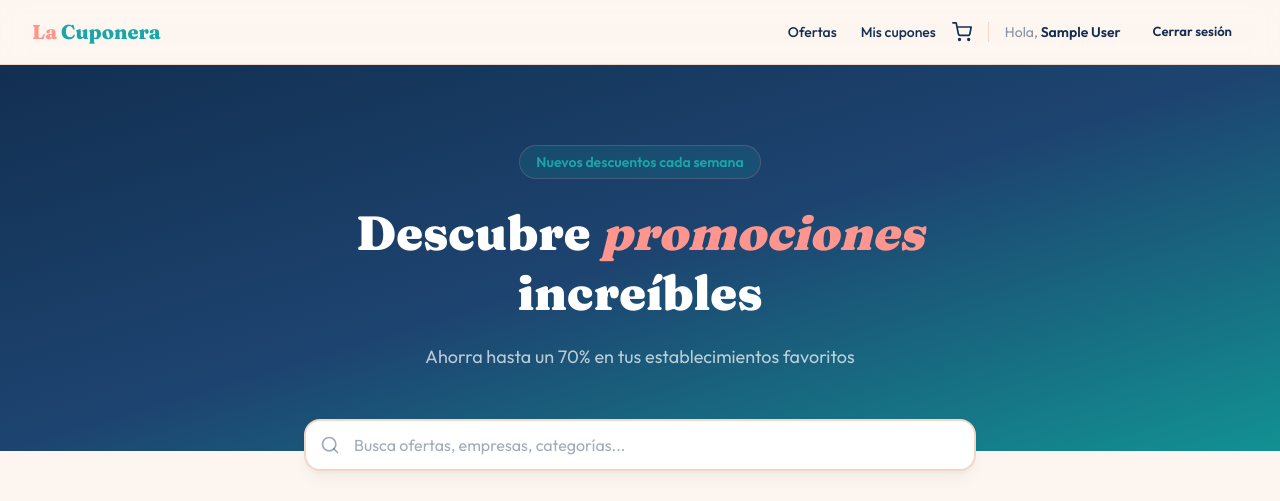
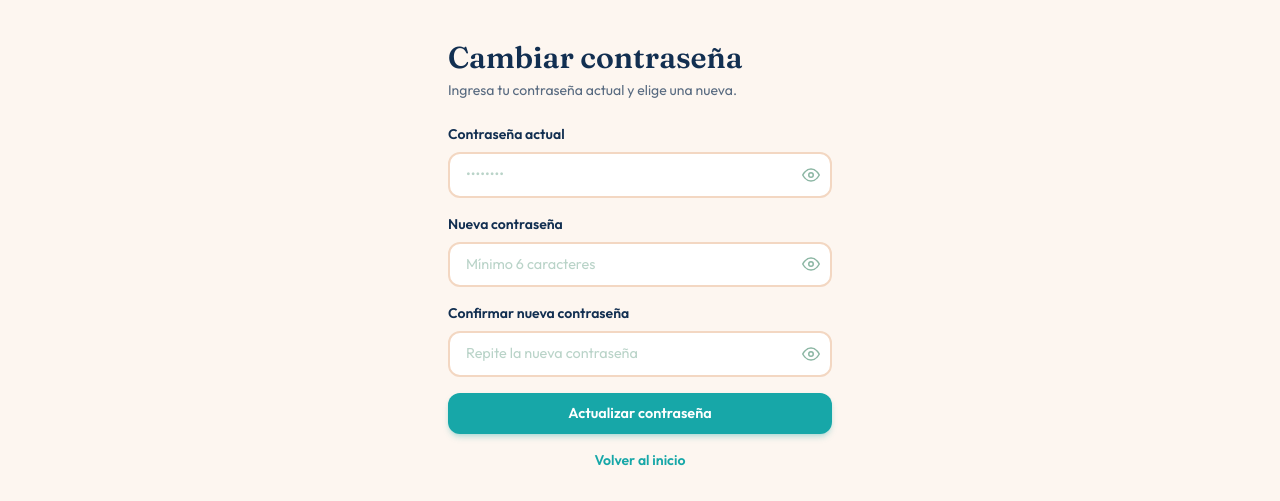
Before and after one commit to dnicolec/ProyectoDesarrolloWebII, a React (Vite) app: page /password in a window 1280 px wide. Before the commit this address led to /. Shown: the top 501 px of the page. Built offline with nearby package versions, Linux system fonts and the light colour scheme; no server answers; the database is empty; sample sign-in values are in the browser's storage.

Commit message:
feat(auth): update access

```diff
--- a/src/App.jsx
+++ b/src/App.jsx
@@ -83,6 +83,8 @@ function App() {
 
           <Route path="/verify" element={<VerifyPage />} />
 
+          <Route path="/password" element={<PasswordPage />} />
+
           {/* Rutas del panel administrador */}
           <Route
             path="/admin"
@@ -120,7 +122,7 @@ function App() {
             <Route
               path="/my-coupons"
               element={
-                <RoleRoute allowedRoles={[ROLES.CLIENTE]}>
+                <RoleRoute allowedRoles={[ROLES.CLIENTE]} showAccessDenied>
                   <MyCouponsPage user={user} />
                 </RoleRoute>
               }
@@ -128,7 +130,7 @@ function App() {
             <Route
               path="/my-coupons/:id"
               element={
-                <RoleRoute allowedRoles={[ROLES.CLIENTE]}>
+                <RoleRoute allowedRoles={[ROLES.CLIENTE]} showAccessDenied>
                   <CouponDetailPage user={user} />
                 </RoleRoute>
               }
@@ -149,14 +151,6 @@ function App() {
                 </RoleRoute>
               }
             />
-            <Route
-              path="/password"
-              element={
-                <RoleRoute allowedRoles={[ROLES.CLIENTE, ROLES.ADMIN_CUPONERA, ROLES.ADMIN_EMPRESA, ROLES.EMPLEADO]}>
-                <PasswordPage />
-                </RoleRoute>
-              }
-            />
           </Route>
         </Routes>
       </BrowserRouter>
--- a/src/pages/auth/PasswordPage.jsx
+++ b/src/pages/auth/PasswordPage.jsx
@@ -1,7 +1,8 @@
 import { useState } from "react";
-import { Link } from "react-router-dom";
+import { Link, useNavigate } from "react-router-dom";
 import { useAuth } from "../../context/AuthContext";
 import { authService } from "../../services/authService";
+import { getRutaPorRol } from "../../helpers/roleHelper";
 import {
   EmailAuthProvider,
   reauthenticateWithCredential,
@@ -13,7 +14,8 @@ import Input from "../../components/ui/Input";
 import Alert from "../../components/ui/Alert";
 
 export default function PasswordPage() {
-  const { user } = useAuth();
+  const { user, role } = useAuth();
+  const navigate = useNavigate();
 
   // ---- Estado para usuario autenticado (cambiar contraseña) ----
   const [currentPassword, setCurrentPassword] = useState("");
@@ -61,10 +63,10 @@ export default function PasswordPage() {
       // Cambiar la contraseña
       await authService.changePassword(newPassword);
 
-      setMsg("¡Contraseña actualizada exitosamente!");
       setCurrentPassword("");
       setNewPassword("");
       setConfirmPassword("");
+      navigate(getRutaPorRol(role));
     } catch (e2) {
       if (
         e2?.code === "auth/wrong-password" ||
@@ -125,11 +127,6 @@ export default function PasswordPage() {
               {err}
             </Alert>
           )}
-          {msg && (
-            <Alert type="success" className="mt-4">
-              {msg}
-            </Alert>
-          )}
 
           <form onSubmit={handleChangePassword} className="mt-6 space-y-4">
             <div>
@@ -184,6 +181,16 @@ export default function PasswordPage() {
             >
               {loading ? "Actualizando..." : "Actualizar contraseña"}
             </Button>
+
+            <p className="text-center text-sm text-navy/60 mt-4">
+              <button
+                type="button"
+                onClick={() => navigate(getRutaPorRol(role))}
+                className="text-teal font-semibold hover:underline"
+              >
+                Volver al inicio
+              </button>
+            </p>
           </form>
         </>
       ) : (
--- a/src/routes/RoleRoute.jsx
+++ b/src/routes/RoleRoute.jsx
@@ -1,8 +1,31 @@
-import { Navigate, useLocation } from "react-router-dom";
+import { Navigate, useLocation, useNavigate } from "react-router-dom";
 import { useAuth } from "../context/AuthContext";
 import { getRutaPorRol } from "../helpers/roleHelper";
 
-export default function RoleRoute({ children, allowedRoles = [] }) {
+function AccessDeniedPage() {
+  const { role } = useAuth();
+  const navigate = useNavigate();
+
+  return (
+    <div className="container-app py-20 flex flex-col items-center justify-center text-center gap-6">
+      <div className="bg-coral/10 border border-coral/10 rounded-2xl p-10 max-w-md w-full shadow-sm">
+        <div className="text-5xl mb-4"></div>
+        <h2 className="text-2xl font-bold text-navy mb-2">Acceso restringido</h2>
+        <p className="text-navy/90 mb-6">
+          Tu cuenta no tiene permiso para acceder a esta sección.
+        </p>
+        <button
+          onClick={() => navigate(getRutaPorRol(role))}
+          className="px-6 py-2 bg-navy text-white rounded-full font-semibold hover:bg-navy/80 transition-colors"
+        >
+          Volver al inicio
+        </button>
+      </div>
+    </div>
+  );
+}
+
+export default function RoleRoute({ children, allowedRoles = [], showAccessDenied = false }) {
   const { user, role, loading } = useAuth();
   const location = useLocation();
 
@@ -23,6 +46,9 @@ export default function RoleRoute({ children, allowedRoles = [] }) {
   }
 
   if (!allowedRoles.includes(role)) {
+    if (showAccessDenied) {
+      return <AccessDeniedPage />;
+    }
     return <Navigate to={getRutaPorRol(role)} replace />;
   }
 
```
Also changed, not shown: 1 other file (tests, documents, lock files or other folders).
